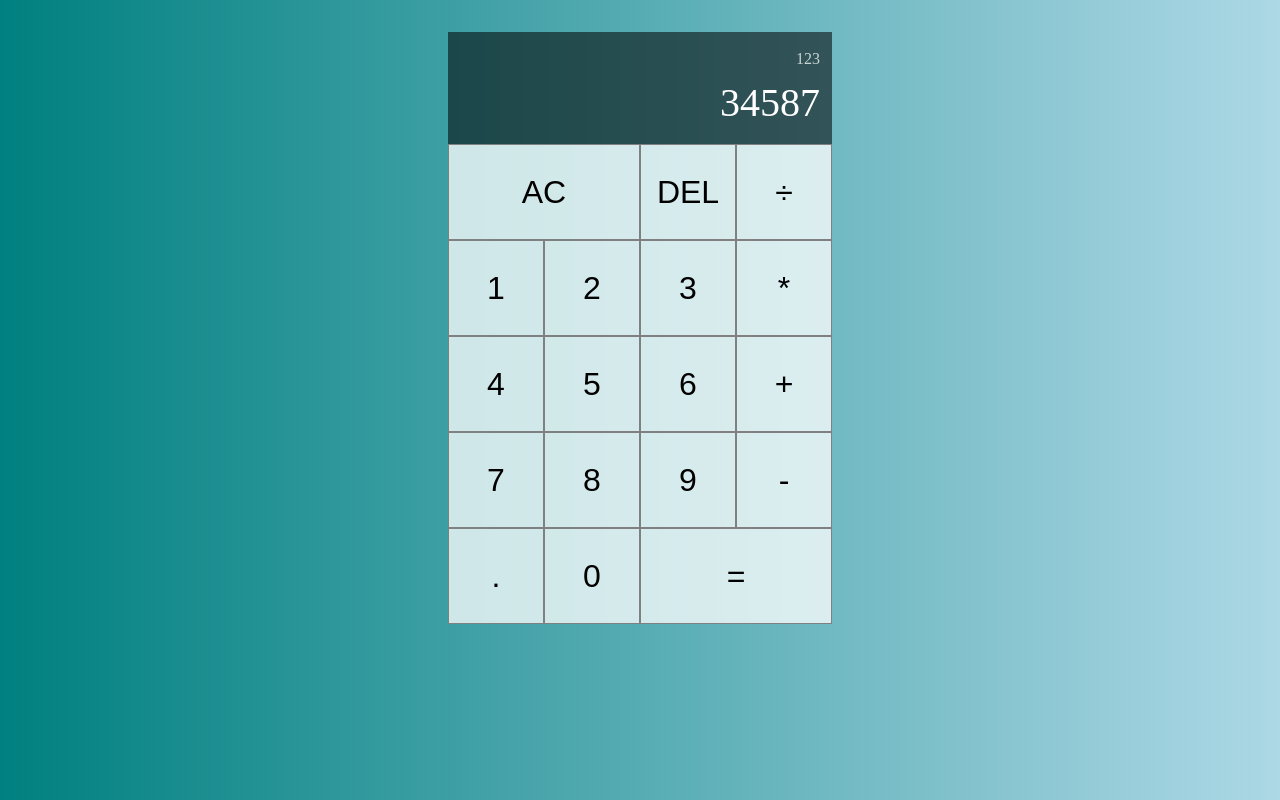
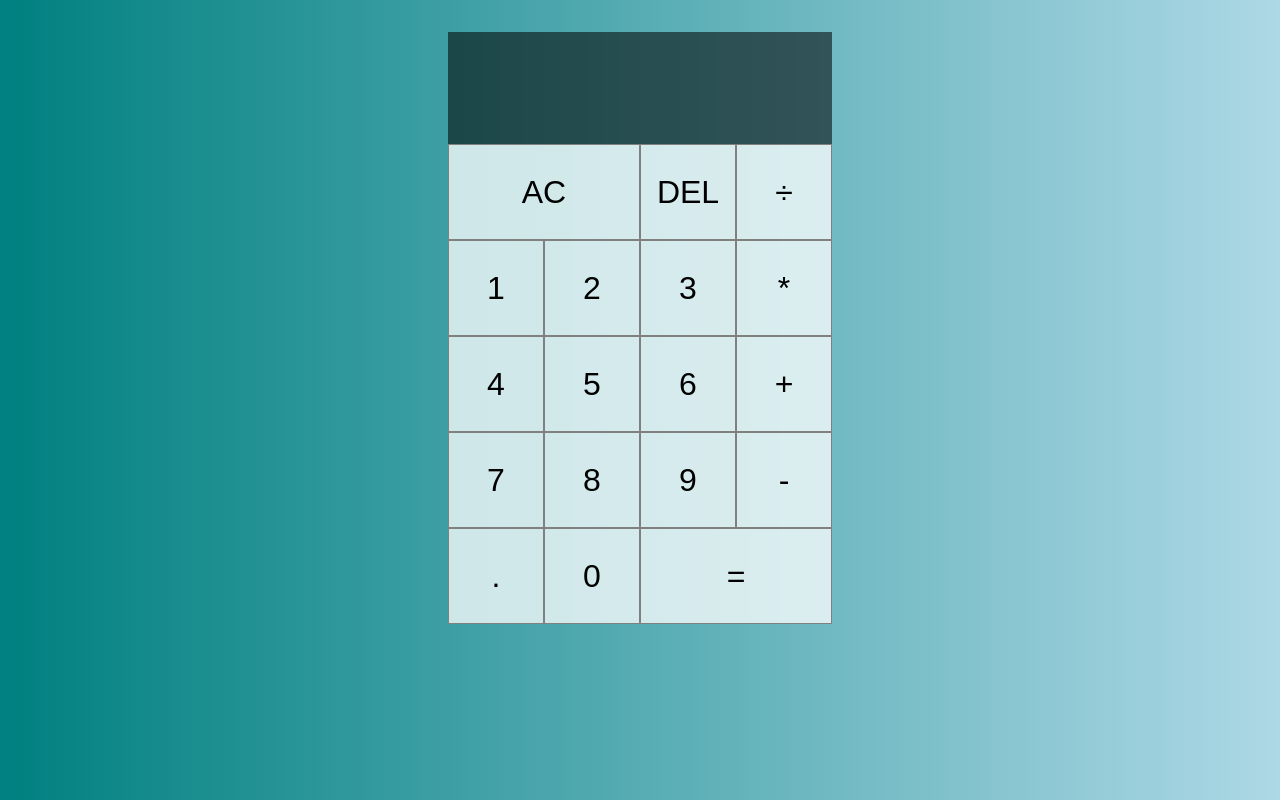
Before and after one commit to ColtonRandall/calculator-app, a React (Create React App) app: page / in a window 1280 px wide. Built offline with nearby package versions, Linux system fonts and the light colour scheme.

Commit message:
added useRedcuer logic

```diff
--- a/src/App.js
+++ b/src/App.js
@@ -1,15 +1,51 @@
+import { useReducer } from "react";
+import DigitButton from "./DigitButton";
 import "./styles.css";
 
+// Global variables
+export const ACTIONS = {
+  ADD_DIGIT: "add-digit",
+  CHOOSE_OPERATION: "choose-operation",
+  CLEAR: "clear",
+  DELETE_DIGIT: "delete-digit",
+  EQUALS: "equals",
+};
+
+// Break action into `type` and `payload`
+function reducer(state, { type, payload }) {
+  switch (type) {
+    case ACTIONS.ADD_DIGIT:
+      return {
+        // spread out current state
+        ...state,
+        // replace it & add to end
+        // Account for if currentOperand is null ("")
+        currentOperand: `${state.currentOperand || ""}${payload.digit}`,
+      };
+    default:
+      return null;
+  }
+}
+
 function App() {
+  // const [state, dispatch] = useReducer(reducer, initialArg, init);
+
+  const [{ currentOperand, previousOperand, operation }, dispatch] = useReducer(
+    reducer,
+    {}
+  );
+
   return (
     <div className="calculator-grid">
-      <dv className="output">
-        <div className="previous-operand">123</div>
-        <div className="current-operand">34587</div>
-      </dv>
+      <div className="output">
+        <div className="previous-operand">
+          {previousOperand} {operation}
+        </div>
+        <div className="current-operand">{currentOperand}</div>
+      </div>
       <button className="span-two">AC</button>
       <button>DEL</button>
-      <button>÷</button>
+      <DigitButton digit="÷" dispatch={dispatch} />
       <button>1</button>
       <button>2</button>
       <button>3</button>
--- /dev/null
+++ b/src/DigitButton.js
@@ -0,0 +1,13 @@
+import { ACTIONS } from "./App";
+
+export default function DigitButton({ dispatch, digit }) {
+  // this is where the button element will be returned
+  // call dispatch on click
+  return (
+    <button
+      onClick={() => dispatch({ type: ACTIONS.ADD_DIGIT, payload: { digit } })}
+    >
+      {digit}
+    </button>
+  );
+}
```
